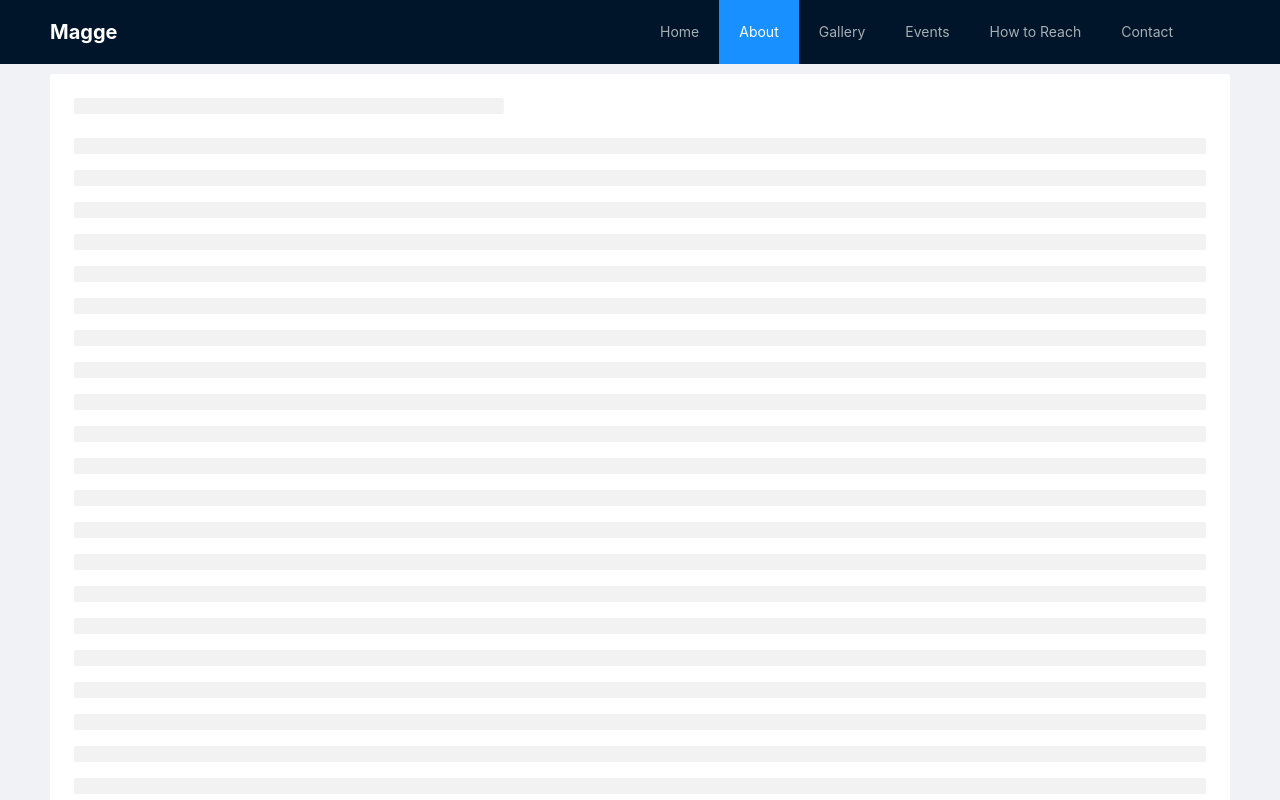
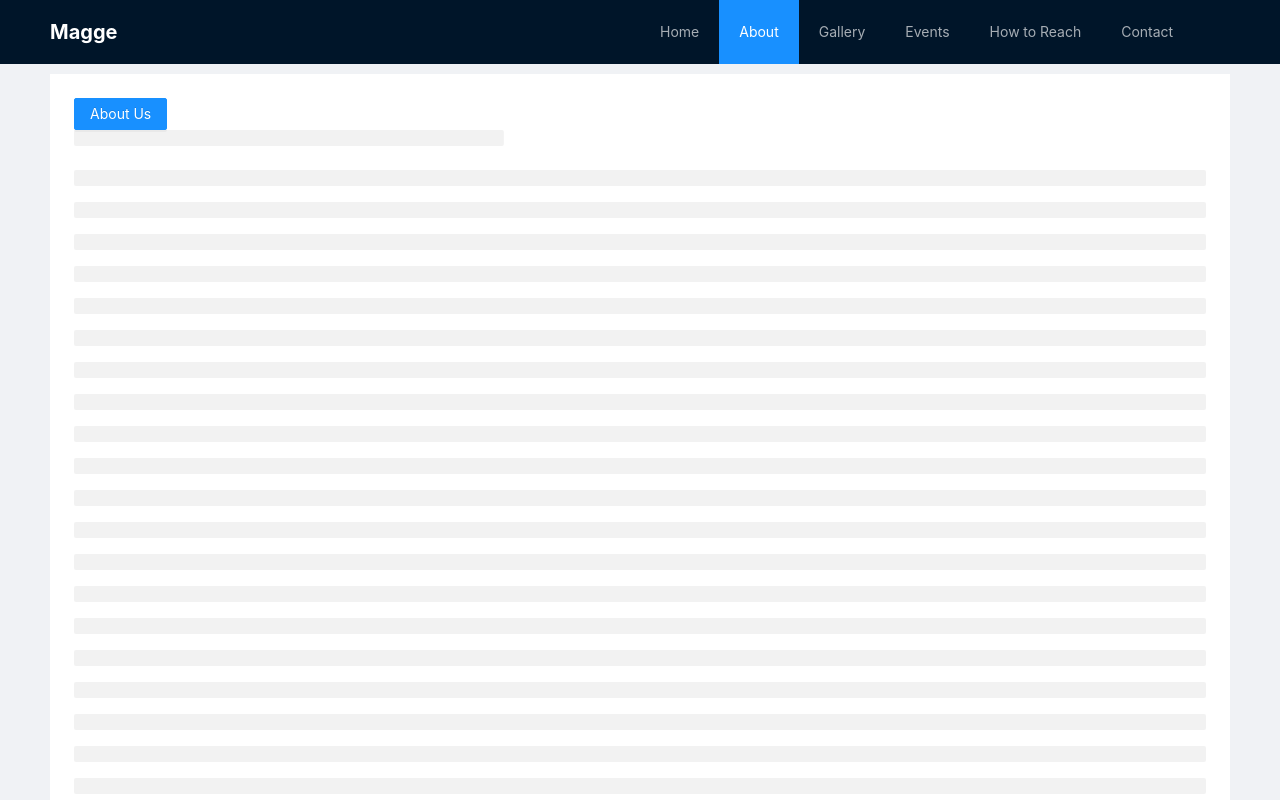
Before and after one commit to Jayanthbm/magge-website, a React (Create React App) app: page /about in a window 1280 px wide. Shown: the top 800 px of the page. Built offline with nearby package versions, Linux system fonts and the light colour scheme.

Commit message:
Changes to About Page

```diff
--- a/src/pages/AboutPage.js
+++ b/src/pages/AboutPage.js
@@ -1,4 +1,4 @@
-import { Layout, Skeleton } from 'antd';
+import { Layout, Skeleton, Button } from 'antd';
 
 import FooterComponent from '../components/FooterComponent';
 import MainHeader from '../components/MainHeader';
@@ -11,6 +11,7 @@ export default function AboutPage() {
       <MainHeader active={'2'} />
       <Content style={{ padding: '0 50px' }}>
         <div className='site-layout-content'>
+          <Button type='primary'>About Us</Button>
           <Skeleton active paragraph={{ rows: 30 }} />
         </div>
       </Content>
```
Also changed, not shown: 1 other file (tests, documents, lock files or other folders).
